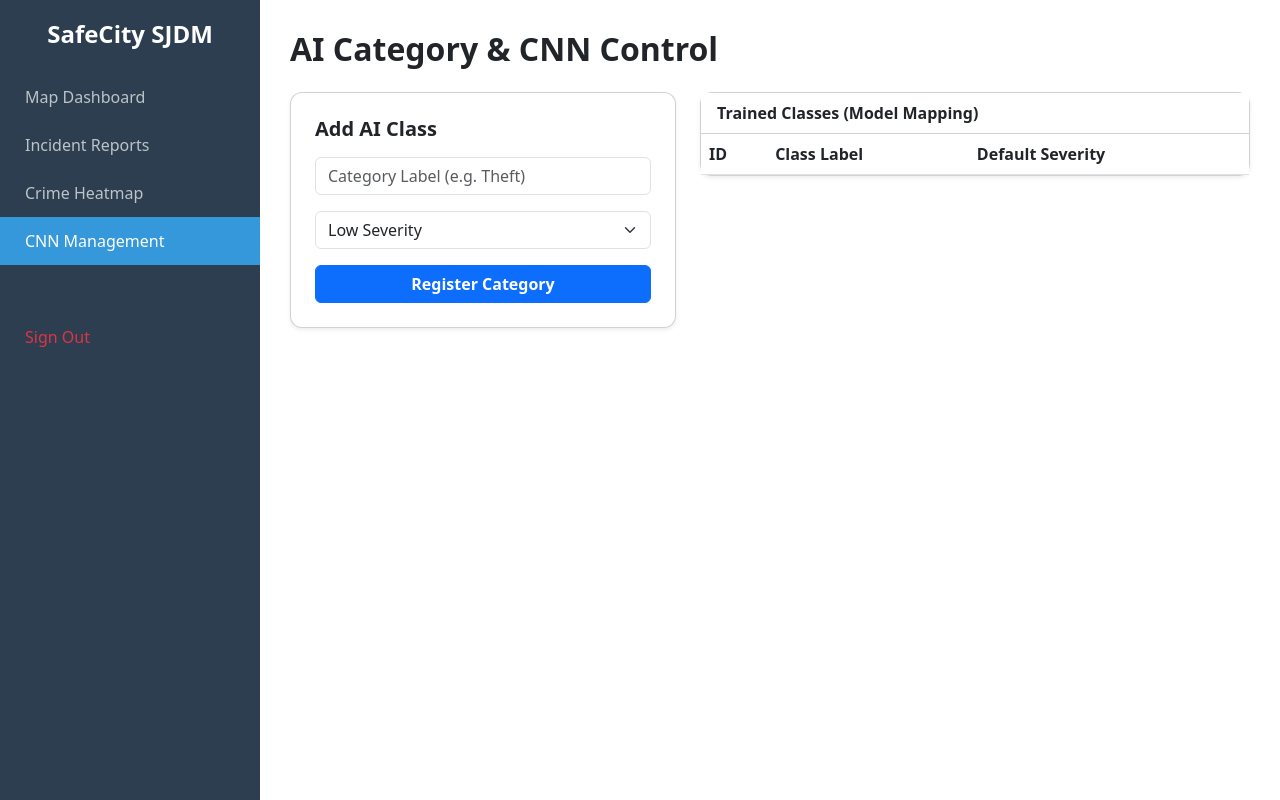
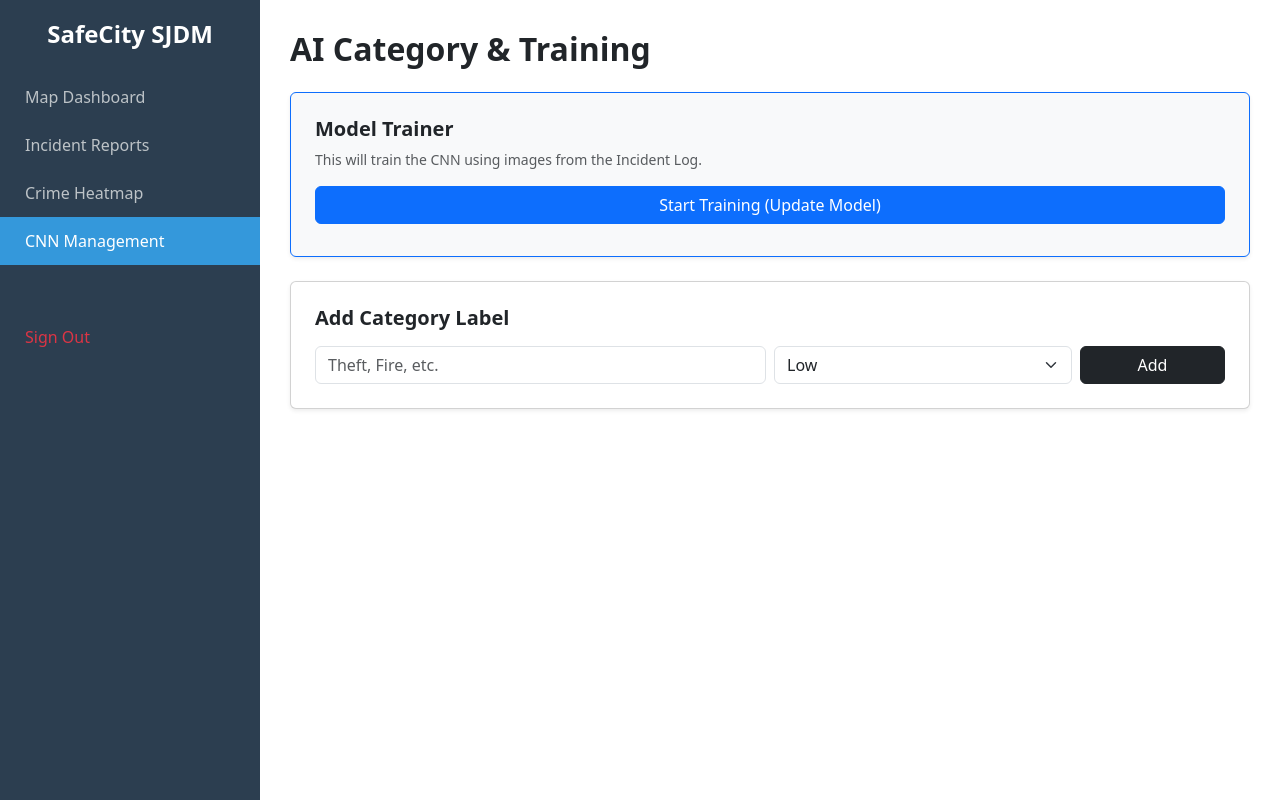
Before and after one commit to rframos/crime-reporting-system, a Flask app: template templates/cnn_admin.html in a window 1280 px wide. Run offline with Flask 3, Linux system fonts and the light colour scheme; the template is opened without the code that fills it, so the values that code supplies are empty.

Commit message:
Update cnn_admin.html

```diff
--- a/templates/cnn_admin.html
+++ b/templates/cnn_admin.html
@@ -8,7 +8,6 @@
         .sidebar a { color: #bdc3c7; text-decoration: none; padding: 12px 25px; display: block; }
         .sidebar a.active { background: #3498db; color: white; }
         .main-content { margin-left: 260px; padding: 30px; }
-        .card { border-radius: 12px; }
     </style>
 </head>
 <body>
@@ -22,43 +21,49 @@
     </div>
 
     <div class="main-content">
-        <h2 class="fw-bold mb-4">AI Category & CNN Control</h2>
+        <h2 class="fw-bold mb-4">AI Category & Training</h2>
 
-        <div class="row g-4">
-            <div class="col-md-5">
-                <div class="card p-4 shadow-sm">
-                    <h5 class="fw-bold mb-3">Add AI Class</h5>
-                    <form action="/api/categories" method="POST">
-                        <input type="text" name="name" class="form-control mb-3" placeholder="Category Label (e.g. Theft)" required>
-                        <select name="severity" class="form-select mb-3">
-                            <option value="Low">Low Severity</option>
-                            <option value="Medium">Medium Severity</option>
-                            <option value="High">High Severity</option>
-                            <option value="Critical">Critical Severity</option>
-                        </select>
-                        <button class="btn btn-primary w-100 fw-bold">Register Category</button>
-                    </form>
+        <div class="card p-4 shadow-sm mb-4 bg-light border-primary">
+            <h5 class="fw-bold">Model Trainer</h5>
+            <p class="small text-muted">This will train the CNN using images from the Incident Log.</p>
+            <button onclick="startTraining()" id="trainBtn" class="btn btn-primary">Start Training (Update Model)</button>
+            <div id="trainStatus" class="mt-2 small fw-bold"></div>
+        </div>
+
+        <div class="card p-4 shadow-sm">
+            <h5 class="fw-bold mb-3">Add Category Label</h5>
+            <form action="/api/categories" method="POST" class="row g-2">
+                <div class="col-md-6"><input type="text" name="name" class="form-control" placeholder="Theft, Fire, etc." required></div>
+                <div class="col-md-4">
+                    <select name="severity" class="form-select">
+                        <option value="Low">Low</option><option value="Medium">Medium</option>
+                        <option value="High">High</option><option value="Critical">Critical</option>
+                    </select>
                 </div>
-            </div>
-
-            <div class="col-md-7">
-                <div class="card shadow-sm">
-                    <div class="card-header bg-white fw-bold">Trained Classes (Model Mapping)</div>
-                    <table class="table table-hover align-middle mb-0">
-                        <thead><tr><th>ID</th><th>Class Label</th><th>Default Severity</th></tr></thead>
-                        <tbody>
-                            {% for cat in categories %}
-                            <tr>
-                                <td><code>{{ loop.index0 }}</code></td>
-                                <td class="fw-bold">{{ cat.name }}</td>
-                                <td><span class="badge bg-secondary">{{ cat.severity }}</span></td>
-                            </tr>
-                            {% endfor %}
-                        </tbody>
-                    </table>
-                </div>
-            </div>
+                <div class="col-md-2"><button class="btn btn-dark w-100">Add</button></div>
+            </form>
         </div>
     </div>
+
+    <script>
+        async function startTraining() {
+            const btn = document.getElementById('trainBtn');
+            const status = document.getElementById('trainStatus');
+            btn.disabled = true;
+            status.innerText = "Training in progress... please wait.";
+
+            const res = await fetch('/api/train', { method: 'POST' });
+            const data = await res.json();
+
+            if(res.ok) {
+                status.className = "mt-2 small fw-bold text-success";
+                status.innerText = data.message;
+            } else {
+                status.className = "mt-2 small fw-bold text-danger";
+                status.innerText = data.message;
+            }
+            btn.disabled = false;
+        }
+    </script>
 </body>
 </html>
```
